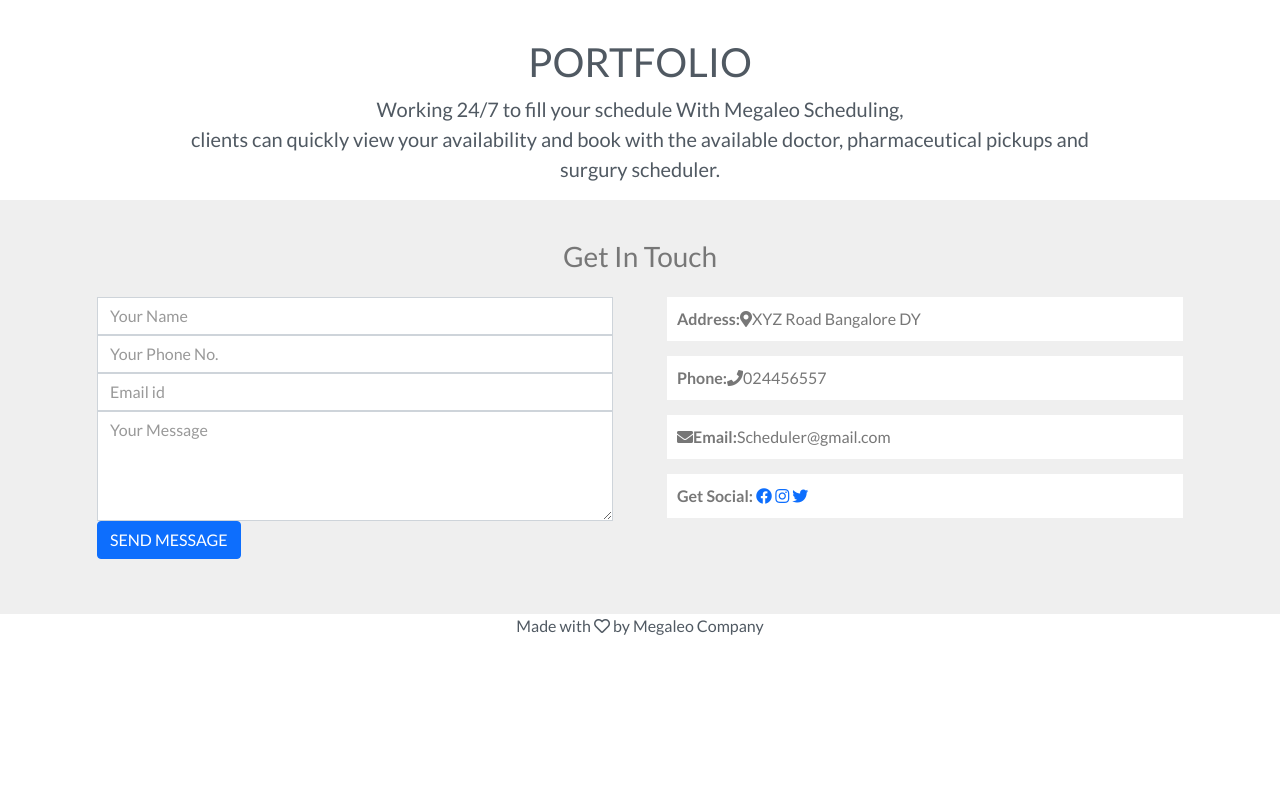
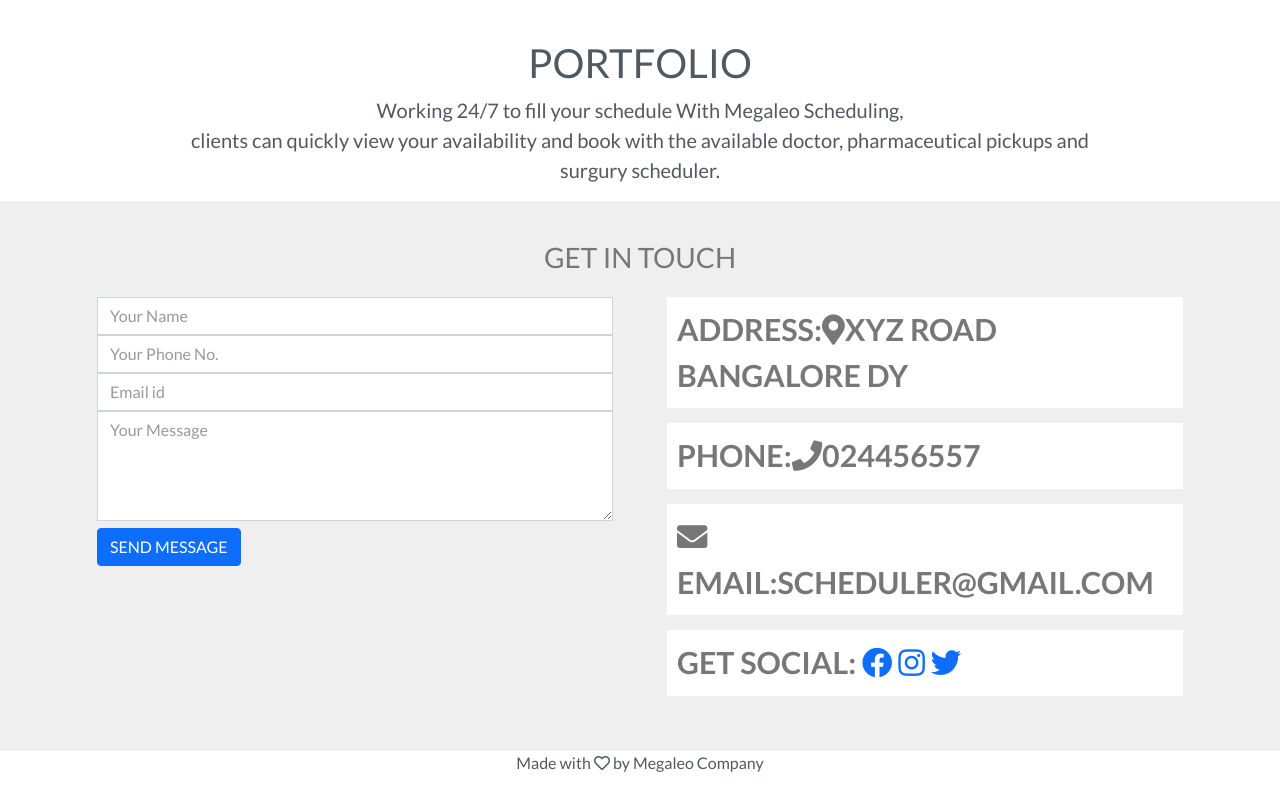
Before and after one commit to BrightAugustt/SCHEDULER, a PHP site: page /index2.html in a window 1280 px wide. Shown: the part 2083-2874 px from the top of the page. Before the commit the page ends 2718 px from the top, so only its background shows below. Run offline with PHP 8.4, Linux system fonts and the light colour scheme; some libraries are stand-ins or nearby versions.

Commit message:
Made changes to the login form, sstyle.css and index html

```diff
--- a/RidgeHospitalwebsite/LOGIN.HTML
+++ b/RidgeHospitalwebsite/LOGIN.HTML
@@ -18,7 +18,7 @@
       }
       body
       {
-        background: background:linear-gradient(to right, #ffffff 0%, #fafafa 50%, #ffffff 99%);
+        background: skyblue;
       }
       .row
       {
@@ -77,7 +77,7 @@
 
                <div class="form-row">
                 <div class="col-lg-7">
-                  <button type="button" class="btn1 mt-3 mb-5">LOGIN </button>
+                  <button type="button" class="btn1 mt-3 mb-5"><a href="index2.html">LOGIN </a></button>
                 </div>
               </div>
               <a href="#">Forgot Password</a>
--- a/RidgeHospitalwebsite/index2.html
+++ b/RidgeHospitalwebsite/index2.html
@@ -143,19 +143,19 @@
 
           <div class="col-sm-4">
             <div class="services">
-              <a href="pharmForm.html" target="_blank">
+              <a href="Forms/pharmForm.html" target="_blank">
                 <img src="pharmacy.jpg">
               </a>
             </div>
           </div>
 
-          <!-- <div class="col-sm-4">
+           <div class="col-sm-4">
             <div class="services">
               <a href="Personaldoc_form.html" target="_blank">
                 <img src="doctor1.jpg">
               </a>
             </div>
-          </div> -->
+          </div>
 
         <div class="col-sm-4">
             <div class="services">
@@ -167,7 +167,7 @@
 
         <div class="col-sm-4">
             <div class="services">
-              <a href="SurgeryForm.html" target="_blank">
+              <a href="Forms/SurgeryForm.html" target="_blank">
                 <img src="surg.jpg">
               </a>
             </div>
@@ -181,19 +181,19 @@
             </div>
           </div>
 
-       <!--  <div class="col-sm-4">
+        <div class="col-sm-4">
             <div class="services">
               <a href="clinic.jpg" target="_blank">
                 <img src="clinic.jpg">
               </a>
             </div>
           </div>
-        </div> -->
+        </div>
 
         <div class= "narrow text-center">
           <div class="col-12">
             <p class="lead">Want To learn more about Megaleo SCHEDULER </p>
-            <a class="btn btn-secondary btn-md" href="contact" target="_blank">CLICK HERE</a>
+            <a class="btn btn-secondary btn-md" href="contact" target="_blank"><span style="color:skyblue;">CLICK HERE</span></a>
           </div>
         </div>
         </div> <!--- END ROW -->
--- a/RidgeHospitalwebsite/sstyle.css
+++ b/RidgeHospitalwebsite/sstyle.css
@@ -138,12 +138,20 @@
 	overflow: hidden;
 }
 
+/*working 24/7*/
+
+
 /**contact*/
 #contact{
 	background:#efefef ;
 	padding-top: 40px;
 	padding-bottom: 40px;
 	color: #777;
+
+	font-size: 1.9rem;
+	font-weight: 700;
+	text-transform: uppercase;
+	/*padding-bottom: 1.9rem;*/
 }
 #contact h3{
 	text-align: center;
```
